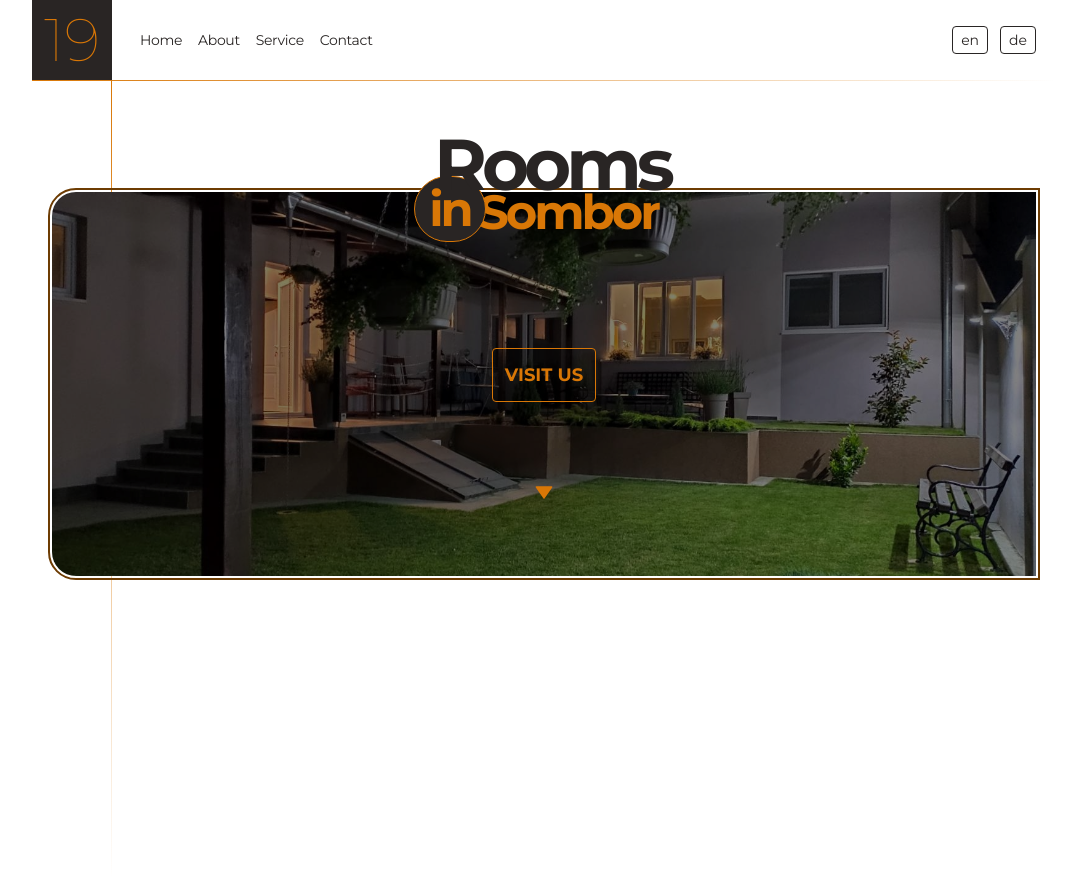
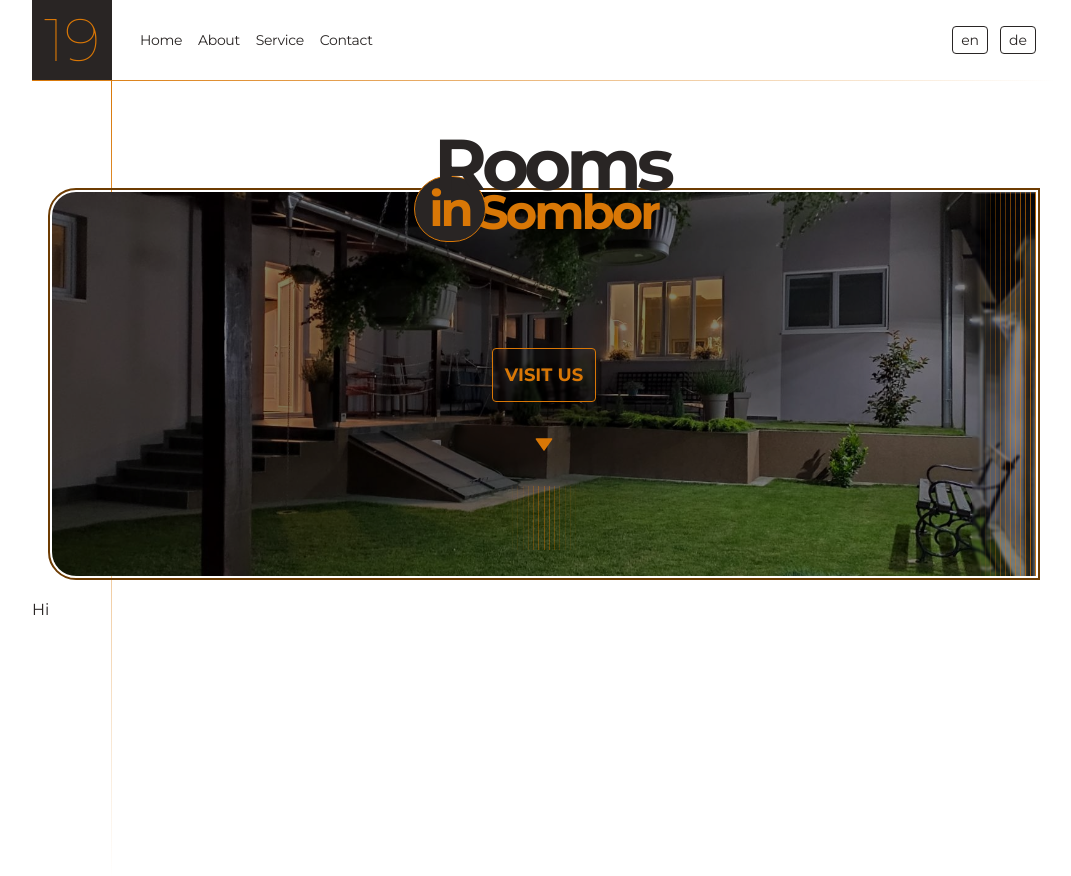
Before and after one commit to SlobodanDodic/Sombor19, a Next.js app: page /en in a window 1280 px wide. Shown: the top 876 px of the page, without its empty margins (96-1167 px from the left). Built offline with nearby package versions, Linux system fonts and the light colour scheme.

Commit message:
barcodelike decorations

```diff
--- /dev/null
+++ b/app/[lang]/components/home/BarCodeCenter.tsx
@@ -0,0 +1,23 @@
+export const BarCodeCenter = () => {
+  return (
+    <table className="table-auto w-16 h-16 mt-8 overflow-x-auto">
+      <thead>
+        <tr>
+          <th className="w-1/12 border-l border-amber-600/5"></th>
+          <th className="w-1/12 border-l border-amber-600/10"></th>
+          <th className="w-1/12 border-l border-amber-600/10"></th>
+          <th className="w-1/12 border-l border-amber-600/20"></th>
+          <th className="w-1/12 border-l border-amber-600/30"></th>
+          <th className="w-1/12 border-x border-amber-600/40"></th>
+
+          <th className="w-1/12 border-r border-amber-600/40"></th>
+          <th className="w-1/12 border-r border-amber-600/30"></th>
+          <th className="w-1/12 border-r border-amber-600/20"></th>
+          <th className="w-1/12 border-r border-amber-600/10"></th>
+          <th className="w-1/12 border-r border-amber-600/10"></th>
+          <th className="w-1/12 border-r border-amber-600/5"></th>
+        </tr>
+      </thead>
+    </table>
+  );
+};
--- /dev/null
+++ b/app/[lang]/components/home/BarCodeRight.tsx
@@ -0,0 +1,18 @@
+export const BarCodeRight = () => {
+  return (
+    <div className="absolute grid h-4 w-[122px] sm:w-20 gap-1 transform rotate-90 top-36 -right-11 sm:-right-3">
+      <hr className="h-[1px] w-96 border-t-0 bg-amber-600/80" />
+      <hr className="h-[1px] w-96 border-t-0 bg-amber-600/70" />
+      <hr className="h-[1px] w-96 border-t-0 bg-amber-600/60" />
+      <hr className="h-[1px] w-96 border-t-0 bg-amber-600/60" />
+      <hr className="h-[1px] w-96 border-t-0 bg-amber-600/50" />
+      <hr className="h-[1px] w-96 border-t-0 bg-amber-600/50" />
+      <hr className="h-[1px] w-96 border-t-0 bg-amber-600/40" />
+      <hr className="h-[1px] w-96 border-t-0 bg-amber-600/40" />
+      <hr className="h-[1px] w-96 border-t-0 bg-amber-600/30" />
+      <hr className="h-[1px] w-96 border-t-0 bg-amber-600/20" />
+      <hr className="h-[1px] w-96 border-t-0 bg-amber-600/10" />
+      <hr className="h-[1px] w-96 border-t-0 bg-amber-600/5" />
+    </div>
+  );
+};
--- /dev/null
+++ b/app/[lang]/components/home/IntroSection.tsx
@@ -0,0 +1,3 @@
+export const IntroSection = () => {
+  return <div>Hi</div>;
+};
--- a/app/[lang]/components/home/index.tsx
+++ b/app/[lang]/components/home/index.tsx
@@ -1,5 +1,3 @@
-import React from "react";
-
-export default function HomePage() {
-  return <div>HomePage</div>;
-}
+export { BarCodeRight } from "./BarCodeRight";
+export { BarCodeCenter } from "./BarCodeCenter";
+export { IntroSection } from "./IntroSection";
--- /dev/null
+++ b/app/[lang]/components/spinner/index.tsx
@@ -0,0 +1,13 @@
+const Spinner: React.FC = () => {
+  return (
+    <div className="relative flex justify-center items-center h-screen">
+      <div className="absolute top-[40vh] left-1/2 animate-spin -ml-3 rounded-full h-16 w-16 border-t-2 border-gray-500 border-solid" />
+      <div
+        className="absolute top-[42vh] left-1/2 animate-spin rounded-full h-10 w-10 border-t-2 border-red-500 border-solid"
+        style={{ animationDirection: "reverse" }}
+      />
+    </div>
+  );
+};
+
+export default Spinner;
--- a/app/[lang]/page.tsx
+++ b/app/[lang]/page.tsx
@@ -1,6 +1,7 @@
 import { BiSolidDownArrow } from "react-icons/bi";
 import { Locale } from "@/i18n.config";
 import { getDictionary } from "@/lib/dictionary";
+import { BarCodeCenter, BarCodeRight, IntroSection } from "./components/home";
 
 export default async function Home({ params: { lang } }: { params: { lang: Locale } }) {
   const { page } = await getDictionary(lang);
@@ -12,18 +13,16 @@ export default async function Home({ params: { lang } }: { params: { lang: Local
   const thirdWord = words[2];
 
   return (
-    <main className="flex flex-col items-center justify-between">
+    <main className="flex flex-col">
       <div className="relative flex w-screen max-w-full">
         <div className="absolute top-[91px] sm:top-28 h-96 left-[2%] w-[96%] -z-10 bg-hero bg-no-repeat bg-center bg-cover brightness-50 outline outline-offset-2 outline-2 outline-amber-600 rounded-s-3xl" />
         <div className="absolute top-0 left-0 sm:left-[79px] w-[1px] h-screen bg-gradient-to-b from-amber-600 to-transparent -z-20" />
-
-        {/* <div className="absolute top-16 right-32 w-24 h-96 backdrop-invert hover:backdrop-invert-0 transition-all" /> */}
+        <div className="absolute top-[90px] sm:top-28 right-1 sm:right-5 w-16 h-96 backdrop-blur-[1px]" />
 
         <div className="flex flex-col items-center w-screen max-w-full py-12 px-2">
           <div className="flex flex-col items-center w-full sm:max-w-xl px-3 sm:px-7">
             <h1 className="flex tracking-[-5px] text-5xl sm:text-7xl font-bold">
               <span className="z-20 ml-4">{firstWord}</span>
-              {/* <span className="absolute top-10 left-20 border-b-2 sm:border-b-4 border-amber-600 w-14" /> */}
             </h1>
             <h2 className="relative flex tracking-[-3px] text-4xl sm:text-5xl font-bold -mt-3 ml-12 text-amber-600">
               <span className="absolute top-0 sm:-top-3 -left-14 sm:-left-16 text-4xl sm:text-5xl bg-stone-800 text-amber-600 px-3.5 border border-amber-600 z-0 sm:py-2 rounded-full">
@@ -32,17 +31,26 @@ export default async function Home({ params: { lang } }: { params: { lang: Local
               <span>{thirdWord}</span>
             </h2>
           </div>
-          {/* visit */}
+
           <div className="flex w-full sm:max-w-xl px-2 sm:px-7 mt-20 justify-center">
-            <div className="flex p-3 border uppercase bg-black/30 border-amber-600 font-bold text-lg w-fit my-8 text-amber-600 rounded">
+            <div className="flex p-3 border uppercase backdrop-blur-[1px] border-amber-600 font-bold text-lg w-fit my-8 text-amber-600 rounded">
               {page.home.visit}
             </div>
           </div>
+          <div className="flex">
+            <BiSolidDownArrow className="w-5 h-5 text-amber-600" />
+          </div>
+
+          <BarCodeCenter />
+          <BarCodeRight />
         </div>
       </div>
-      <div className="flex">
-        <BiSolidDownArrow className="w-5 h-5 text-amber-600" />
-      </div>
+
+      <IntroSection />
     </main>
   );
 }
+
+{
+  /* <span className="absolute top-10 left-20 border-b-2 sm:border-b-4 border-amber-600 w-14" /> */
+}
```
Also changed, not shown: app/[lang]/assets/tree.png (added).
